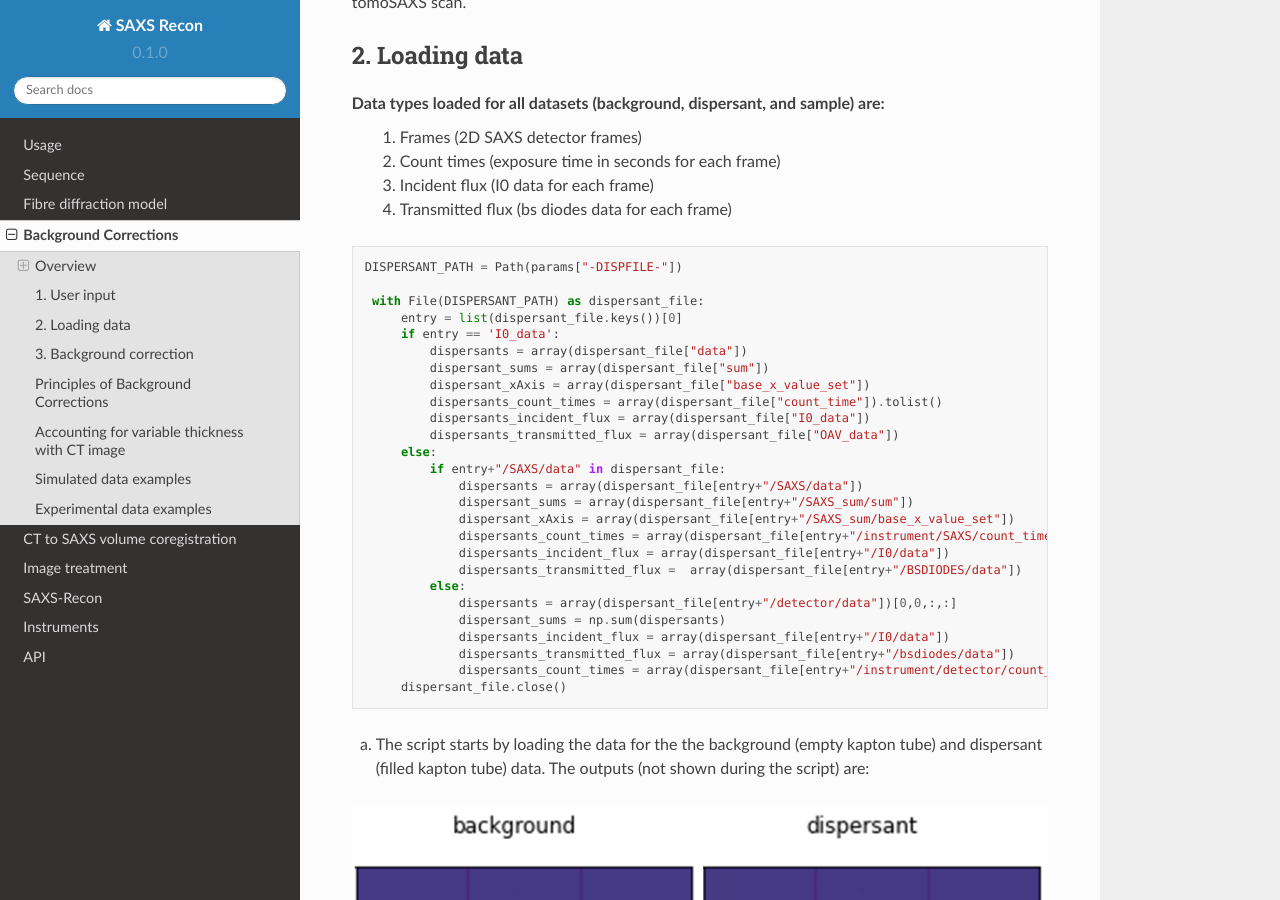
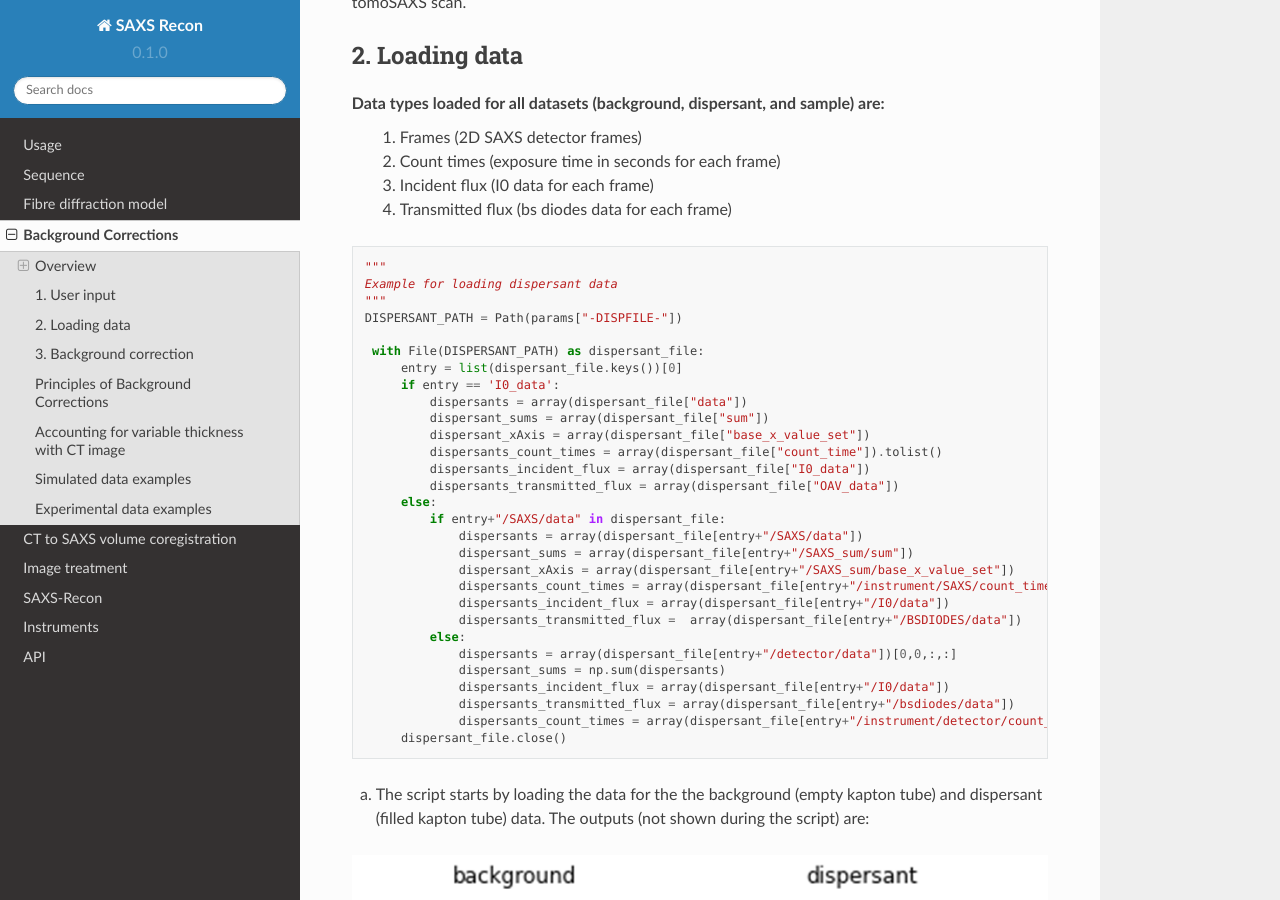
Before and after one commit to himadri111/saxs-docs-tutorial, a Sphinx documentation site: the page built from docs/source/bgrcorr.rst, in a window 1280 px wide and 900 px high, scrolled down 3807 px. Built offline with Sphinx 7.4.7 and the Read the Docs theme 2.0.0, drawn with Linux system fonts in a browser that asks for light colours.

Commit message:
Update bgrcorr.rst

```diff
--- a/docs/source/bgrcorr.rst
+++ b/docs/source/bgrcorr.rst
@@ -151,6 +151,9 @@ Data types loaded for all datasets (background, dispersant, and sample) are:
 
 .. code-block:: python
 
+   """
+   Example for loading dispersant data
+   """
    DISPERSANT_PATH = Path(params["-DISPFILE-"])
 
     with File(DISPERSANT_PATH) as dispersant_file:
```
